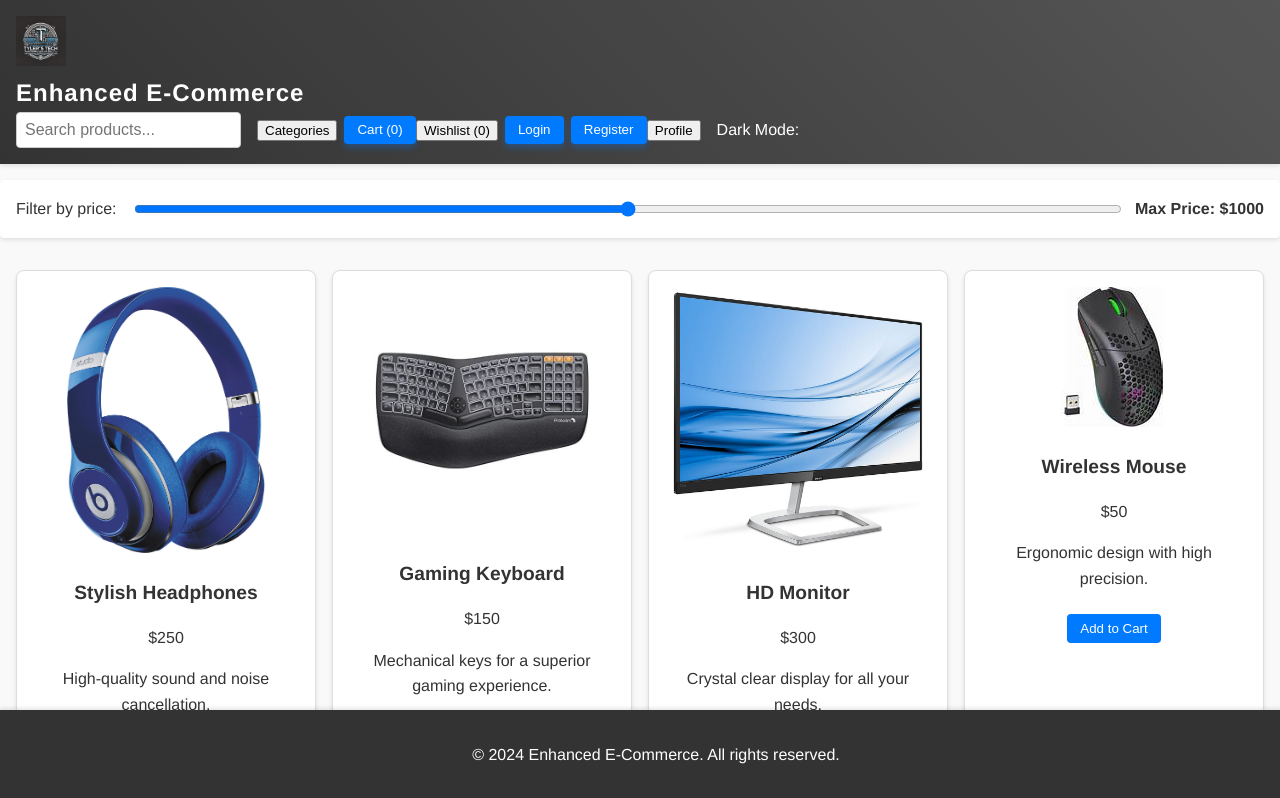
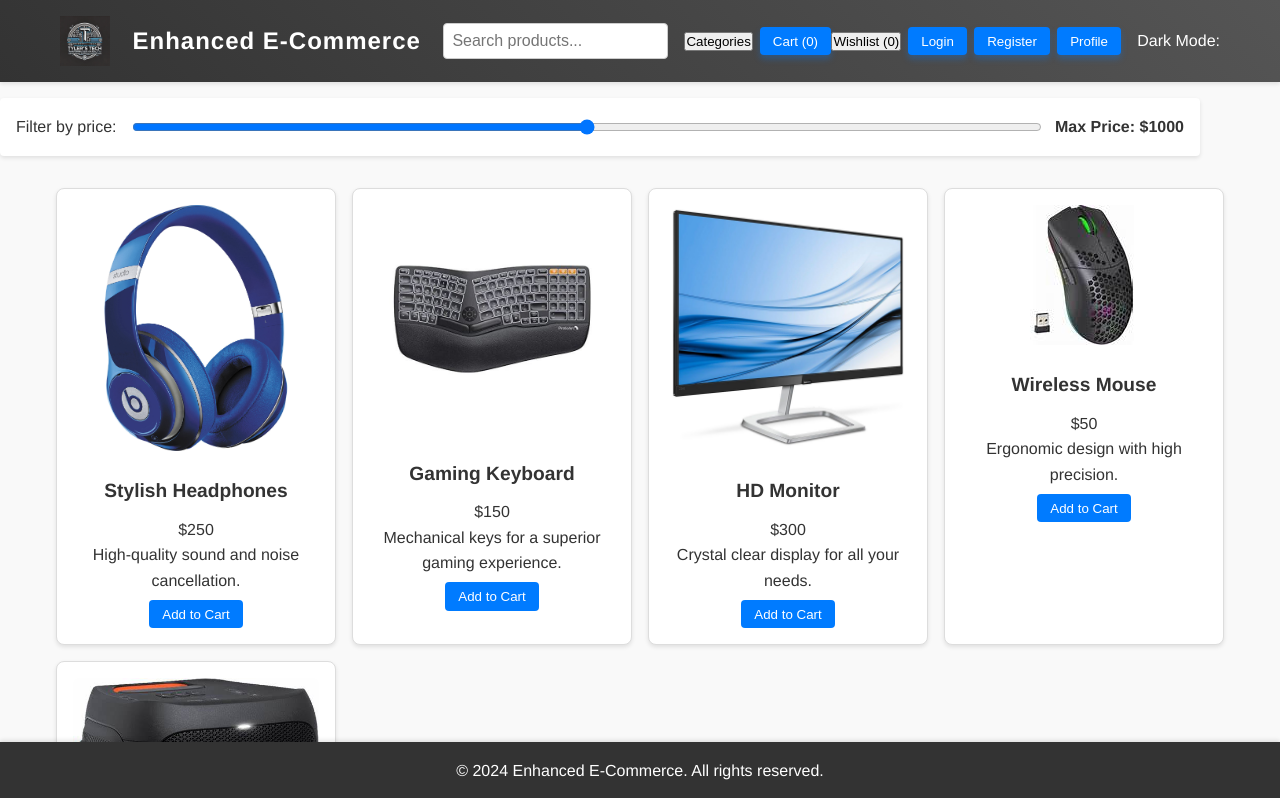
Before and after one commit to Tyler1201623/Ecom, a website: page public/index.html in a window 1280 px wide. Shown: the top 798 px of the page. Drawn offline with Linux system fonts and the light colour scheme; files whose address does not match are found by name.

Commit message:
Update style.css

```diff
--- a/public/style.css
+++ b/public/style.css
@@ -1,11 +1,15 @@
 /* General Styling */
+* {
+    margin: 0;
+    padding: 0;
+    box-sizing: border-box;
+}
+
 body {
     font-family: 'Helvetica Neue', Arial, sans-serif;
-    margin: 0;
-    padding: 0;
     background-color: #f9f9f9;
+    color: #333;
     line-height: 1.6;
-    color: #333;
     transition: background-color 0.3s, color 0.3s;
 }
 
@@ -14,18 +18,28 @@ body {
     color: #ddd;
 }
 
+/* Container */
+.container {
+    max-width: 1200px;
+    margin: 0 auto;
+    padding: 0 20px;
+}
+
 /* Header Styling */
 header {
     background: linear-gradient(45deg, #333, #555);
     color: #fff;
-    padding: 1em;
-    display: flex;
-    justify-content: space-between;
-    align-items: center;
+    padding: 1em 0;
     box-shadow: 0 2px 4px rgba(0, 0, 0, 0.1);
     position: sticky;
     top: 0;
     z-index: 1000;
+}
+
+header .container {
+    display: flex;
+    justify-content: space-between;
+    align-items: center;
 }
 
 header h1 {
@@ -37,6 +51,13 @@ header h1 {
 header nav {
     display: flex;
     align-items: center;
+}
+
+header nav a {
+    color: #fff;
+    text-decoration: none;
+    margin-left: 1em;
+    transition: color 0.3s;
 }
 
 header nav a:hover {
@@ -58,12 +79,12 @@ header nav a:hover {
     outline: none;
 }
 
-#cart, #auth {
+#cart, #auth, #profile, #darkModeToggle {
     display: flex;
     align-items: center;
 }
 
-#cartButton, #loginButton, #registerButton {
+#cartButton, #loginButton, #registerButton, #profileButton {
     background-color: #007bff;
     color: #fff;
     border: none;
@@ -71,16 +92,16 @@ header nav a:hover {
     cursor: pointer;
     margin-left: 0.5em;
     border-radius: 4px;
-    transition: background-color 0.3s ease, transform 0.2s, box-shadow 0.3s;
+    transition: background-color 0.3s, transform 0.2s, box-shadow 0.3s;
     box-shadow: 0 4px 6px rgba(0, 123, 255, 0.3);
 }
 
-#cartButton:hover, #loginButton:hover, #registerButton:hover {
+#cartButton:hover, #loginButton:hover, #registerButton:hover, #profileButton:hover {
     background-color: #0056b3;
     transform: translateY(-2px);
 }
 
-#cartButton:active, #loginButton:active, #registerButton:active {
+#cartButton:active, #loginButton:active, #registerButton:active, #profileButton:active {
     transform: translateY(0);
 }
 
@@ -90,7 +111,7 @@ header nav a:hover {
 
 #darkModeSwitch {
     margin-left: 0.5em;
-    transition: background-color 0.3s ease;
+    transition: background-color 0.3s;
 }
 
 #darkModeSwitch:checked {
@@ -100,7 +121,6 @@ header nav a:hover {
 /* Dropdown Styling */
 .dropdown {
     position: relative;
-    display: inline-block;
 }
 
 .dropdown-content {
```
